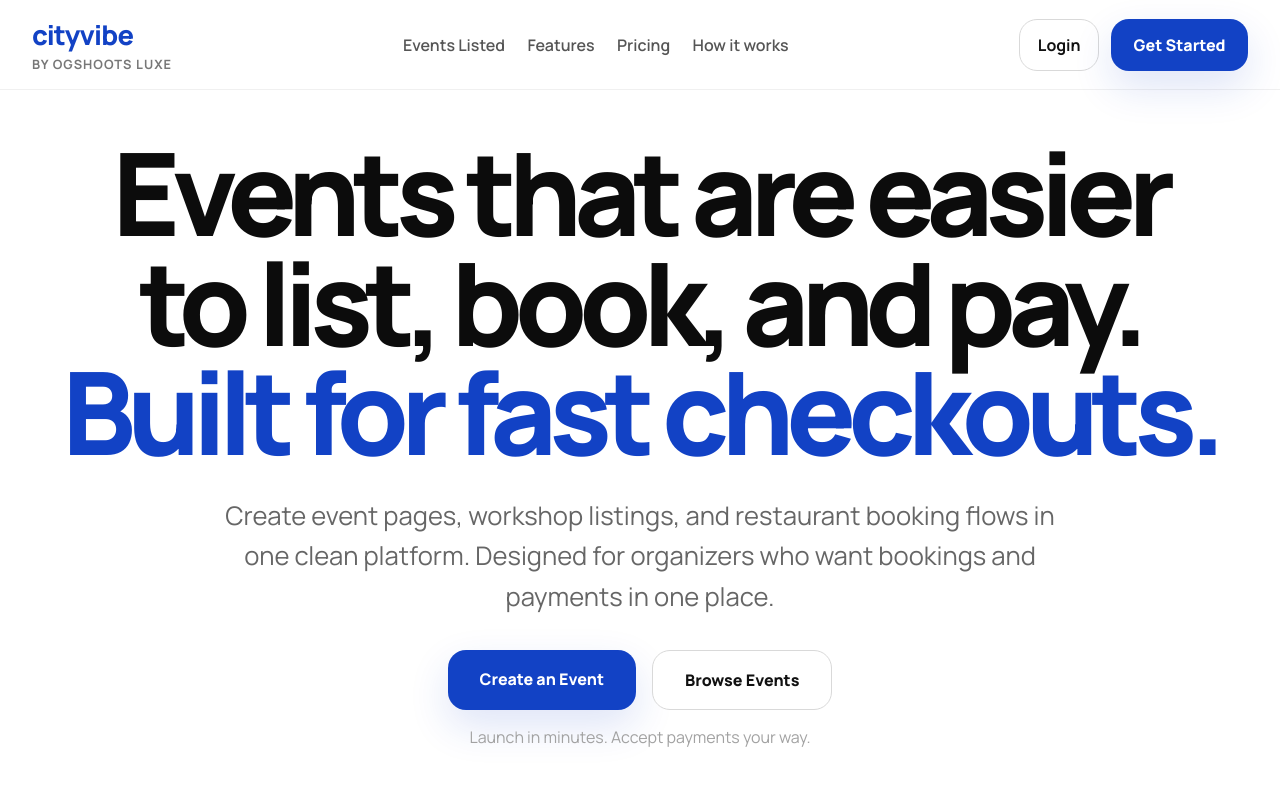
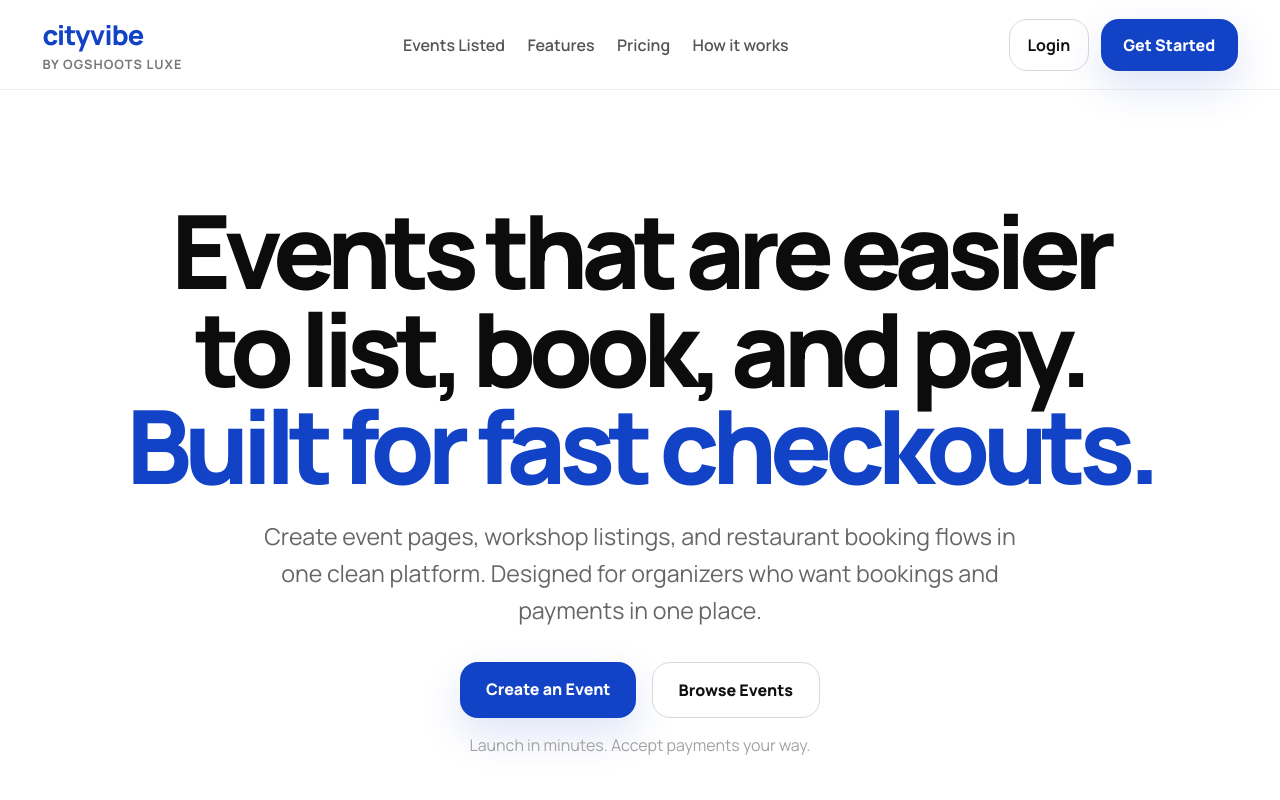
Before and after one commit to SRISANTH588/CITYVIBE, a website: page index.html in a window 1280 px wide. Shown: the top 800 px of the page. Drawn offline with Linux system fonts and the light colour scheme.

Commit message:
Add top spacing to hero section

```diff
--- a/styles.css
+++ b/styles.css
@@ -29,9 +29,9 @@ button, input, select { font: inherit; }
   border-bottom: 1px solid rgba(0, 0, 0, 0.06);
 }
 .nav-wrap {
-  max-width: 1440px;
+  max-width: 1240px;
   margin: 0 auto;
-  padding: 1rem 2rem;
+  padding: 1rem 1.4rem;
   display: flex;
   align-items: center;
   gap: 1.2rem;
@@ -86,31 +86,31 @@ button, input, select { font: inherit; }
 
 main { max-width: none; margin: 0; padding: 0; }
 .main-wrap {
-  max-width: 1440px;
+  max-width: 1240px;
   margin: 0 auto;
-  padding: 0 2rem;
+  padding: 0 1.4rem;
 }
 
 .hero {
-  min-height: 85vh;
+  min-height: 78vh;
   display: grid;
   place-items: center;
   text-align: center;
-  padding: 3rem 0 4rem;
+  padding: 7rem 0 4rem;
 }
 .hero h1 {
   margin: 0;
-  font-size: clamp(3.5rem, 9vw, 8rem);
+  font-size: clamp(3rem, 8vw, 6.9rem);
   line-height: 0.95;
   letter-spacing: -0.07em;
   font-weight: 800;
 }
 .hero h1 span { color: var(--blue); }
 .hero-copy {
-  max-width: 860px;
-  margin: 1.8rem auto 0;
+  max-width: 760px;
+  margin: 1.5rem auto 0;
   color: #666;
-  font-size: clamp(1.1rem, 2vw, 1.6rem);
+  font-size: clamp(1.05rem, 2vw, 1.45rem);
   line-height: 1.6;
 }
 .hero-actions {
@@ -123,9 +123,8 @@ main { max-width: none; margin: 0; padding: 0; }
 .btn {
   border: 0;
   border-radius: 18px;
-  padding: 1.1rem 2rem;
+  padding: 1rem 1.6rem;
   font-weight: 800;
-  font-size: 1rem;
   cursor: pointer;
 }
 .btn-primary {
@@ -235,14 +234,14 @@ main { max-width: none; margin: 0; padding: 0; }
 }
 .section-head h2 {
   margin: 0.5rem 0 0;
-  font-size: clamp(2.2rem, 4.5vw, 4rem);
+  font-size: clamp(2rem, 4vw, 3.6rem);
   letter-spacing: -0.05em;
 }
 
 .events-section, .split-info, .checkout {
-  max-width: 1440px;
+  max-width: 1240px;
   margin: 0 auto;
-  padding: 2.5rem 2rem;
+  padding: 2rem 1.4rem;
 }
 .event-grid {
   display: grid;
@@ -728,9 +727,9 @@ main { max-width: none; margin: 0; padding: 0; }
   background: #fafafa;
 }
 .footer-wrap {
-  max-width: 1440px;
+  max-width: 1240px;
   margin: 0 auto;
-  padding: 1.8rem 2rem 2.2rem;
+  padding: 1.4rem 1.4rem 1.8rem;
   display: grid;
   grid-template-columns: 1.3fr 1fr 1fr;
   gap: 1.5rem;
@@ -773,9 +772,9 @@ main { max-width: none; margin: 0; padding: 0; }
   color: #555;
 }
 .footer-bottom {
-  max-width: 1440px;
+  max-width: 1240px;
   margin: 0 auto;
-  padding: 0 2rem 1.5rem;
+  padding: 0 1.4rem 1.5rem;
   display: flex;
   justify-content: space-between;
   gap: 1rem;
```
